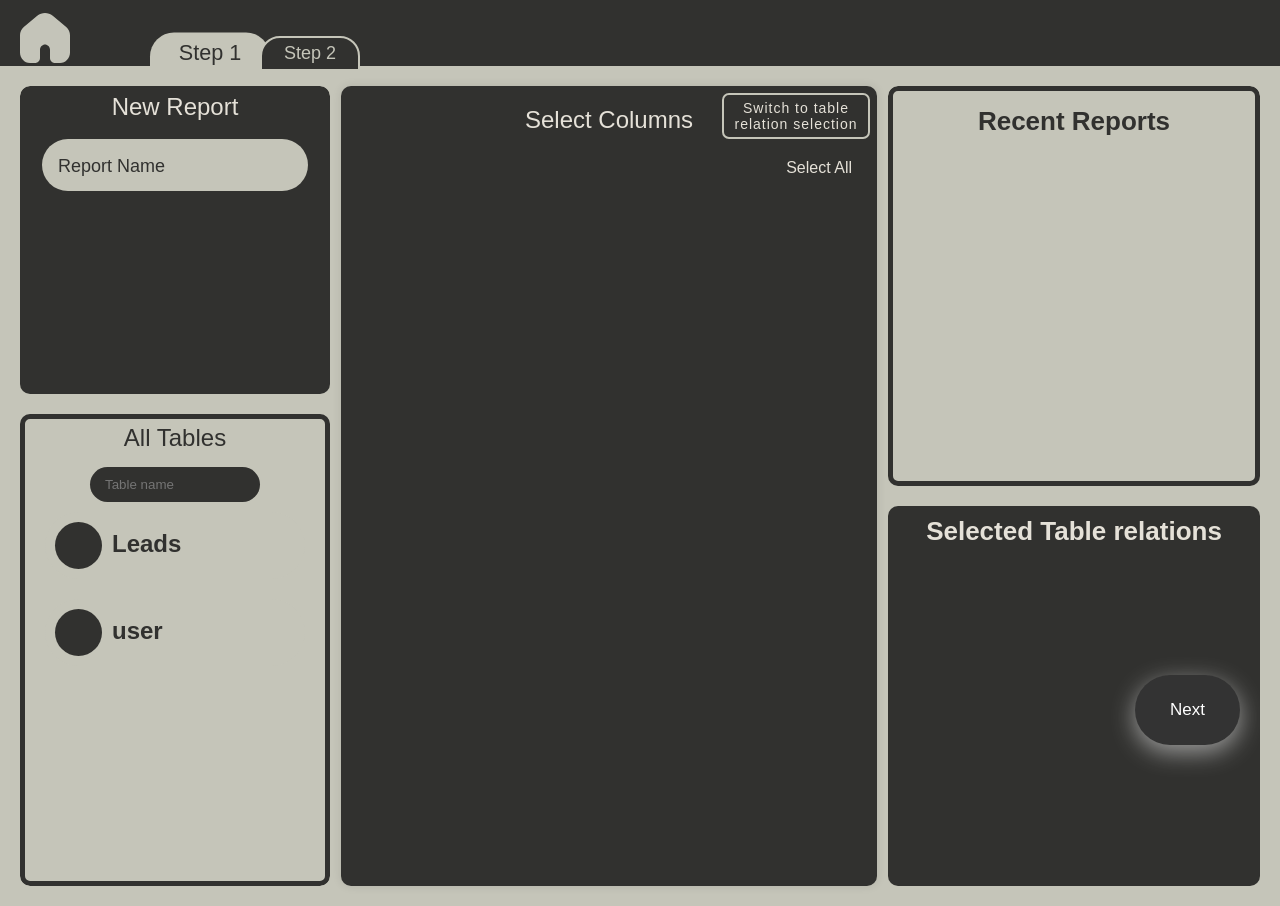
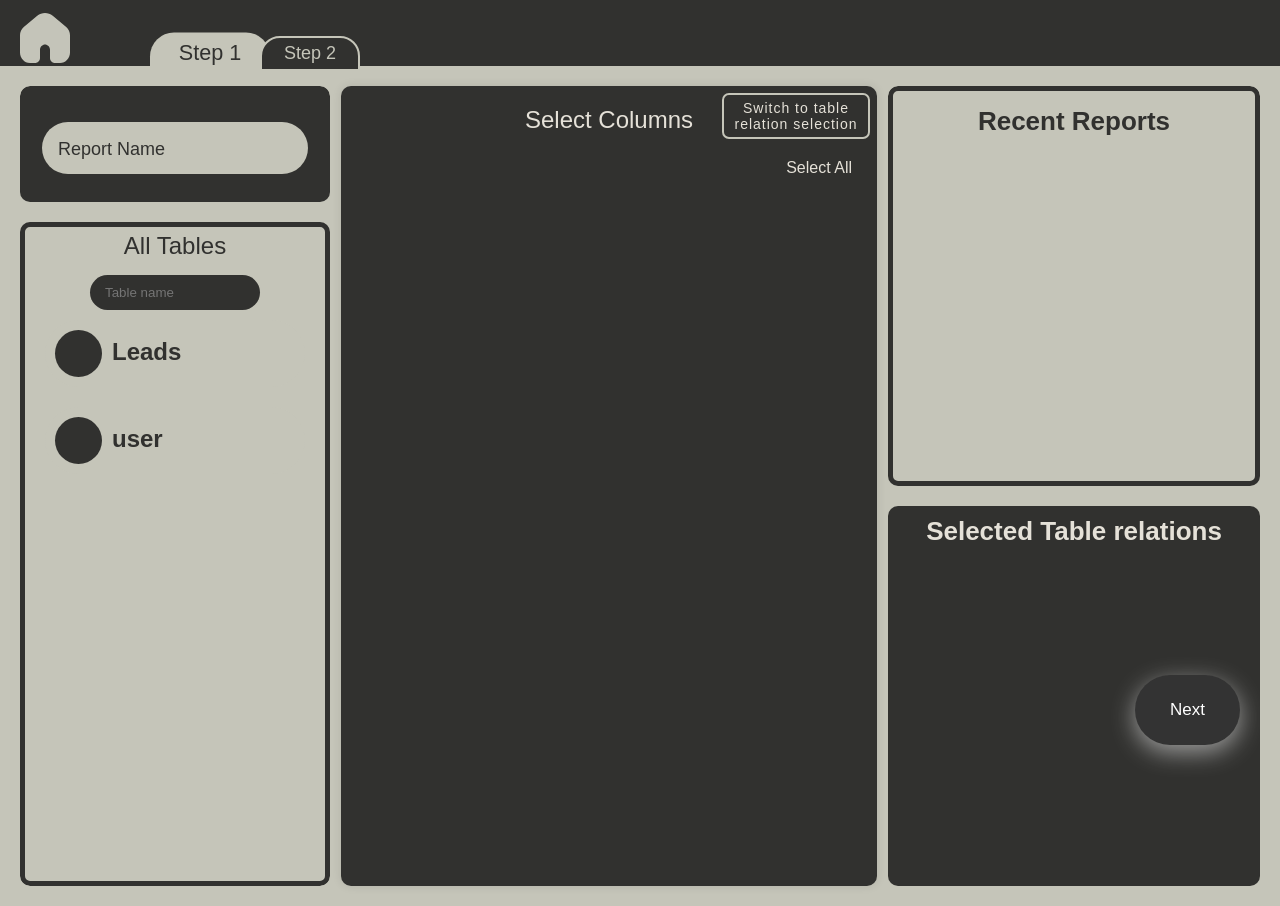
Before and after one commit to Ritvik2205/reports-dashboard, a Flask app: page /dashboard in a window 1280 px wide. Run offline with Flask 3, Linux system fonts and the light colour scheme; data that the repository does not hold is empty; some libraries are stand-ins or nearby versions; some web fonts are replaced.

Commit message:
hiding report name title

```diff
--- a/website/static/styles.css
+++ b/website/static/styles.css
@@ -363,12 +363,13 @@ body {
     margin-bottom: 20px;
     background-color: var(--secondary-color);
     border-radius: 10px;
-    height: 40%;
+    height: 15%;
 }
 
 .report-name-title {
-    font-size: 24px;
+    font-size: 10px;
     padding-top: 7px;
+    opacity: 0;
 }
 
 .report-name-input {
@@ -413,15 +414,12 @@ body {
     cursor: pointer;
 }
 
-
-
-
 .cards-section {
     position: relative;
     background-color: transparent;
     border-radius: 10px;
     border: var(--secondary-color) 5px solid;
-    height: 60%;
+    height: 85%;
     display: flex;
     flex-direction: column;
     align-items: center;
```
